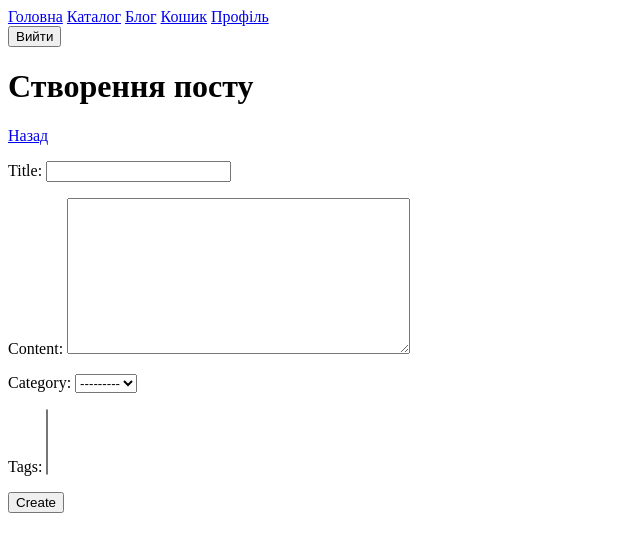
After one commit to andriibalandin/portfolio-site, a Django app: page /blog/post-create/ in a window 1280 px wide. The commit adds this page. Shown: the top 552 px of the page, without its empty margins (0-640 px from the left). Run offline with Django 5.2, Linux system fonts and the light colour scheme; the visitor is signed in with stand-in values (Sample User, id 1); data that the repository does not hold is empty.

Commit message:
creating post

```diff
--- a/portfolio_site/blog/urls.py
+++ b/portfolio_site/blog/urls.py
@@ -1,8 +1,10 @@
 from django.urls import path
-from .views import PostListView, PostDetailView
+from .views import PostListView, PostDetailView, PostCreateView
 
 app_name = 'blog'
 urlpatterns = [
     path('', PostListView.as_view(), name='posts'),
+    path('post-create/', PostCreateView.as_view(), name='post-create'),
     path('<slug:slug>/', PostDetailView.as_view(), name='post_detail'),
+
 ]
--- a/portfolio_site/blog/views.py
+++ b/portfolio_site/blog/views.py
@@ -1,5 +1,8 @@
-from django.views.generic import ListView, DetailView
+from django.urls import reverse_lazy
+from django.views.generic import ListView, DetailView, UpdateView, DeleteView, CreateView
+from django.contrib.auth.mixins import LoginRequiredMixin
 from .models import Post
+from django.utils.text import slugify
 
 
 class PostListView(ListView):
@@ -8,6 +11,20 @@ class PostListView(ListView):
     context_object_name = 'posts'
 
 
+class PostCreateView(LoginRequiredMixin, CreateView):
+    model = Post
+    template_name = 'blog/post_create.html'
+    context_object_name = 'task'
+    success_url = reverse_lazy('blog:posts')
+    fields = ['title', 'content', 'category', 'tags']
+
+    def form_valid(self, form):
+        form.instance.author = self.request.user
+        form.instance.slug = slugify(form.instance.title)
+        return super(PostCreateView, self).form_valid(form)
+
+
+
 class PostDetailView(DetailView):
     model = Post
     template_name = 'blog/post_detail.html'
--- /dev/null
+++ b/portfolio_site/templates/blog/post_create.html
@@ -0,0 +1,10 @@
+{% extends 'shop/base.html' %}
+{% block content %}
+    <h1>Створення посту</h1>
+    <a href="{% url 'blog:posts' %}">Назад</a>
+    <form method="post">
+        {% csrf_token %}
+        {{ form.as_p }}
+        <input type="submit" value="Create">
+    </form>
+{% endblock %}
--- a/portfolio_site/templates/blog/post_list.html
+++ b/portfolio_site/templates/blog/post_list.html
@@ -1,11 +1,15 @@
 {% extends 'shop/base.html' %}
 {% block content %}
     <h1>Блог</h1>
+    {% if user.is_authenticated %}
+        <a href="{% url 'blog:post-create' %}">Додати пост</a>
+    {% endif %}
     {% for post in posts %}
         <div>
             <a href="{{ post.get_absolute_url }}">{{ post.title }}</a>
             <p>Автор: {{ post.author.username }}</p>
             <p>Категорія: {{ post.category.name }}</p>
+            <p>Теги: {% for tag in post.tags.all %}{{tag}} {% endfor %}</p>
         </div>
     {% empty %}
         <h2>Пости відсутні</h2>
```
